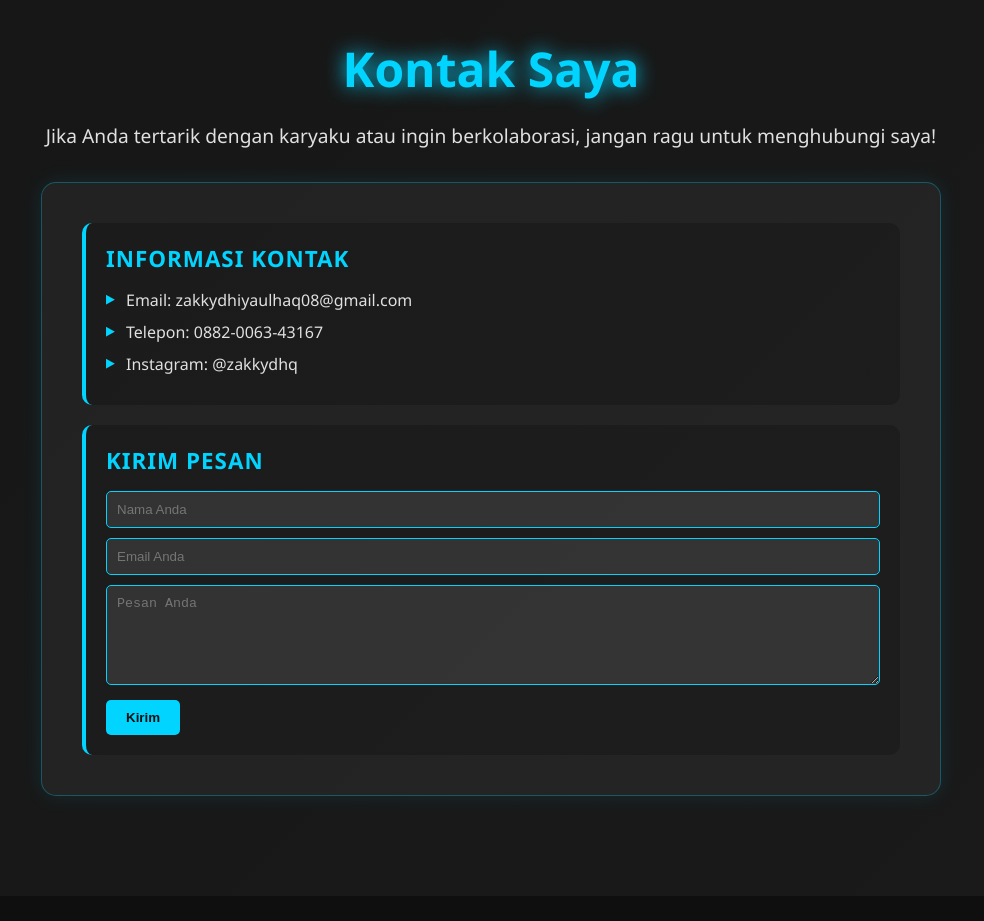
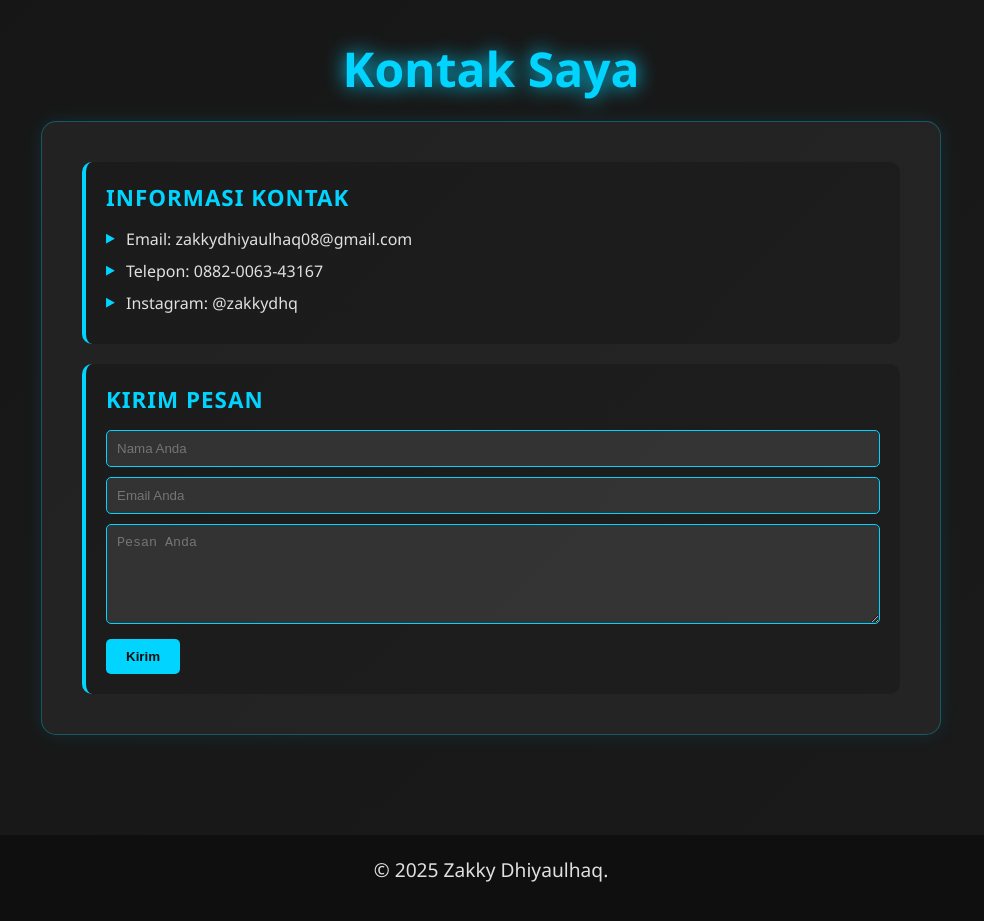
Before and after one commit to Zakky-Dhiyaulhaq/PORTOFOLIO, a plain HTML site: page index.html in a window 1280 px wide. Shown: the part 4520-5441 px from the top of the page, without its empty margins (149-1133 px from the left). Drawn offline with Linux system fonts and the light colour scheme.

Commit message:
Remove collaboration invitation paragraph
Removed a paragraph inviting collaboration.

```diff
--- a/index.html
+++ b/index.html
@@ -660,7 +660,6 @@ footer {
     <section id="contact">
         <div class="container">
             <h2>Kontak Saya</h2>
-            <p>Jika Anda tertarik dengan karyaku atau ingin berkolaborasi, jangan ragu untuk menghubungi saya!</p>
             <div class="detail-section">
                 <div class="detail-item">
                     <h4>Informasi Kontak</h4>
```
